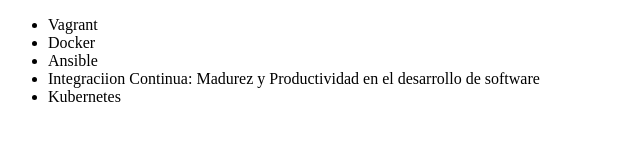
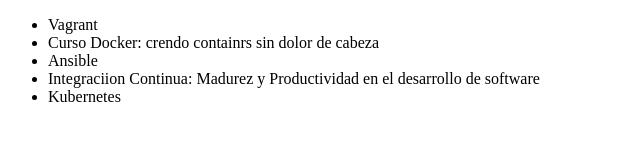
Before and after one commit to UFOXCX/git-github, a plain HTML site: page index.html in a window 1280 px wide. Shown: the whole page, without its empty margins (0-640 px from the left). Drawn offline with Linux system fonts and the light colour scheme.

Commit message:
actualizando nombre del curso docker

```diff
--- a/index.html
+++ b/index.html
@@ -9,7 +9,7 @@
 <body>
     <ul>
         <li>Vagrant</li>
-        <li>Docker</li>
+        <li>Curso Docker: crendo containrs sin dolor de cabeza</li>
         <li>Ansible</li>
         <li>Integraciion Continua: Madurez y Productividad en el desarrollo de software</li>
         <li>Kubernetes</li>
```
